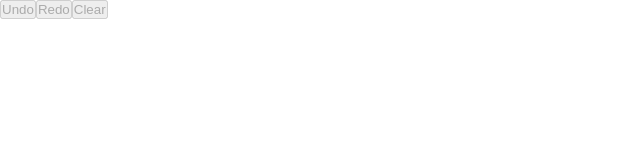
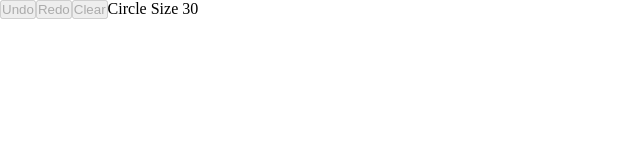
Before and after one commit to emrecanberktas/circle-app, a React (Vite) app: page / in a window 1280 px wide. Shown: the top 160 px of the page, without its empty margins (0-640 px from the left). Built offline with nearby package versions, Linux system fonts and the light colour scheme.

Commit message:
Add: user can see circle size

```diff
--- a/src/App.jsx
+++ b/src/App.jsx
@@ -77,6 +77,7 @@ function App() {
       >
         Clear
       </button>
+      <span>Circle Size {circleHeight}</span>
       <div className="App" onClick={handlePlaceCircle} onWheel={handleWheel}>
         {points.map((point, i) => (
           <div
```
